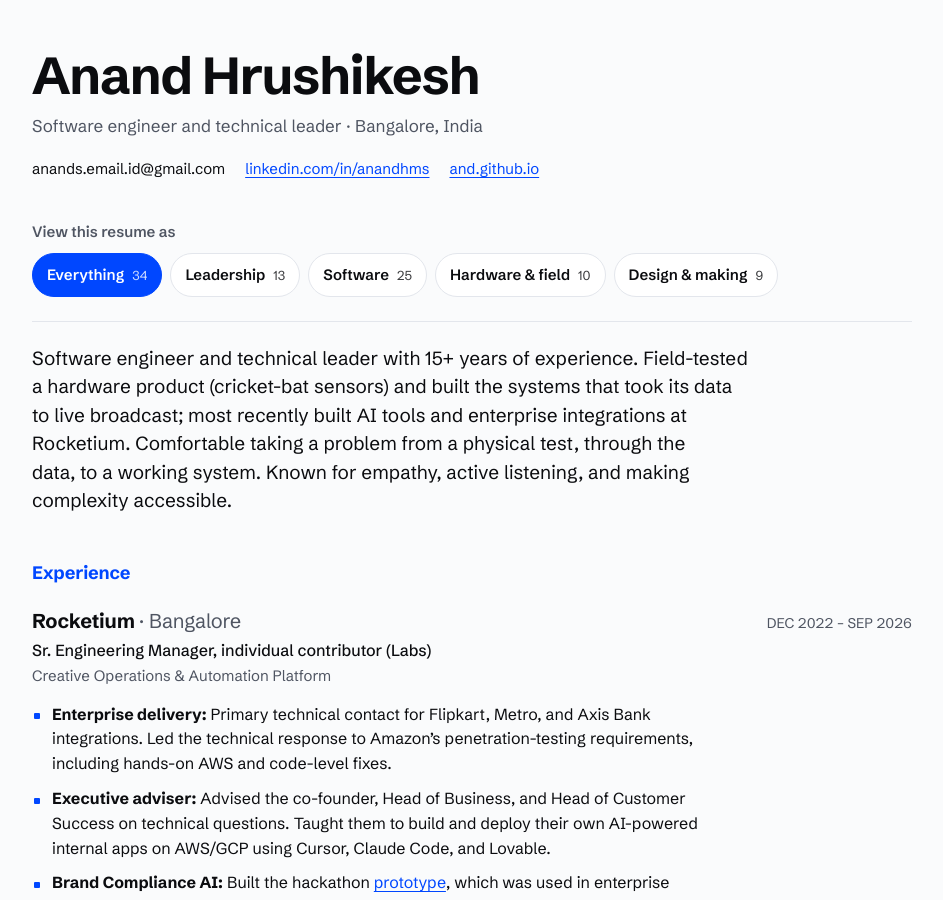
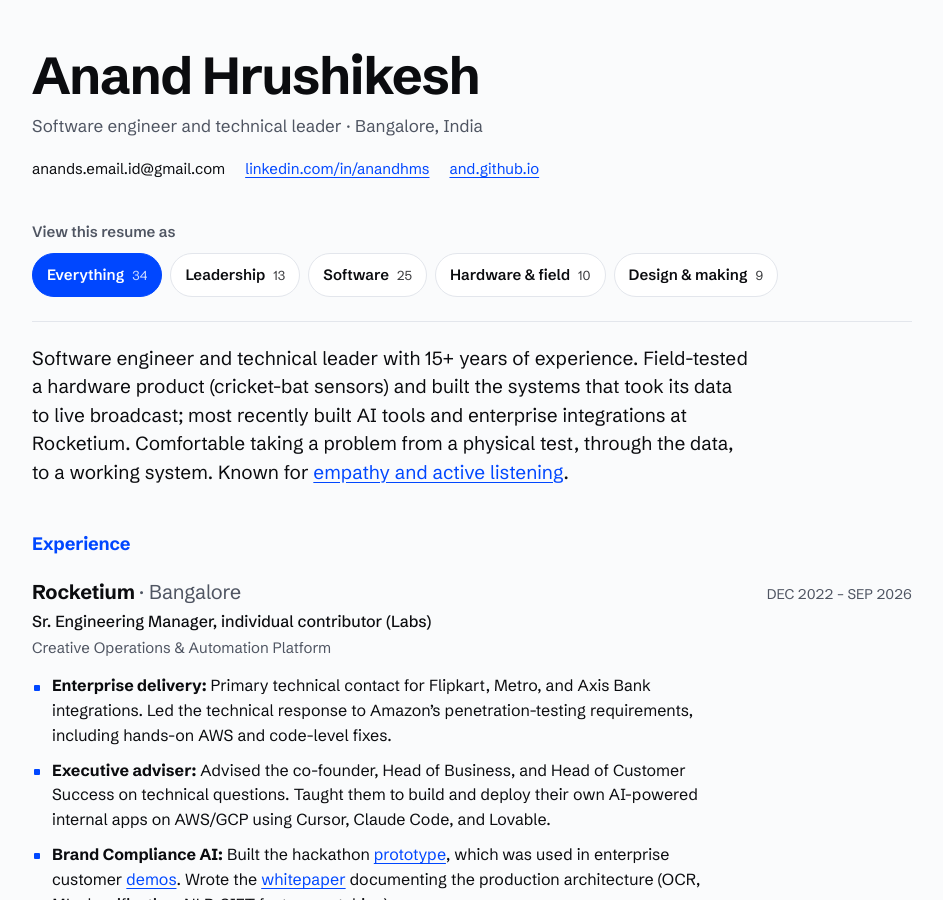
Before and after one commit to and/and.github.io, a Jekyll site: the page resume/index.html, which Jekyll copies as it is, in a window 1280 px wide and 900 px high. Shown: the whole window, without its empty margins (168-1111 px from the left). Built offline with Jekyll 4.4.1, drawn with Linux system fonts in a browser that asks for light colours.

Commit message:
Resume: link the empathy claim to Rocketium's culture page; drop the unsupported 'making complexity accessible'
Co-Authored-By: Claude Sonnet 5.5 <noreply@anthropic.com>
Claude-Session: https://claude.ai/code/session_01MuwebNEXBFxCrvNjpbsvNM

```diff
--- a/resume/index.html
+++ b/resume/index.html
@@ -177,7 +177,7 @@ a:hover { text-decoration-thickness: 2px; }
 
   <main id="panel" role="tabpanel" aria-labelledby="tab-all">
     <div class="lens" aria-live="polite">
-      <p class="lens-summary" id="lens-summary">Software engineer and technical leader with 15+ years of experience. Field-tested a hardware product (cricket-bat sensors) and built the systems that took its data to live broadcast; most recently built AI tools and enterprise integrations at Rocketium. Comfortable taking a problem from a physical test, through the data, to a working system. Known for empathy, active listening, and making complexity accessible.</p>
+      <p class="lens-summary" id="lens-summary">Software engineer and technical leader with 15+ years of experience. Field-tested a hardware product (cricket-bat sensors) and built the systems that took its data to live broadcast; most recently built AI tools and enterprise integrations at Rocketium. Comfortable taking a problem from a physical test, through the data, to a working system. Known for <a href='https://culture.rocketium.com/culture/code' target='_blank' rel='noopener'>empathy and active listening</a>.</p>
       <p class="lens-note" id="lens-note" hidden></p>
       <p class="lens-meta" id="lens-meta" hidden></p>
     </div>
@@ -431,11 +431,11 @@ a:hover { text-decoration-thickness: 2px; }
 (function () {
   var LENS = {
     all: {
-      s: "Software engineer and technical leader with 15+ years of experience. Field-tested a hardware product (cricket-bat sensors) and built the systems that took its data to live broadcast; most recently built AI tools and enterprise integrations at Rocketium. Comfortable taking a problem from a physical test, through the data, to a working system. Known for empathy, active listening, and making complexity accessible.",
+      s: "Software engineer and technical leader with 15+ years of experience. Field-tested a hardware product (cricket-bat sensors) and built the systems that took its data to live broadcast; most recently built AI tools and enterprise integrations at Rocketium. Comfortable taking a problem from a physical test, through the data, to a working system. Known for <a href='https://culture.rocketium.com/culture/code' target='_blank' rel='noopener'>empathy and active listening</a>.",
       n: ""
     },
     lead: {
-      s: "Senior engineering manager with 15+ years across startups and enterprise delivery. Primary technical contact for Flipkart, Metro, and Axis Bank, adviser to executives at Rocketium, and acting CISO. Recruited and scaled a technical team from scratch at Microsoft Ventures. Known for empathy, active listening, and making complexity accessible.",
+      s: "Senior engineering manager with 15+ years across startups and enterprise delivery. Primary technical contact for Flipkart, Metro, and Axis Bank, adviser to executives at Rocketium, and acting CISO. Recruited and scaled a technical team from scratch at Microsoft Ventures. Known for <a href='https://culture.rocketium.com/culture/code' target='_blank' rel='noopener'>empathy and active listening</a>.",
       n: ""
     },
     sw: {
```
Also changed, not shown: other parts of resume/index.html (+1 -1 lines).
